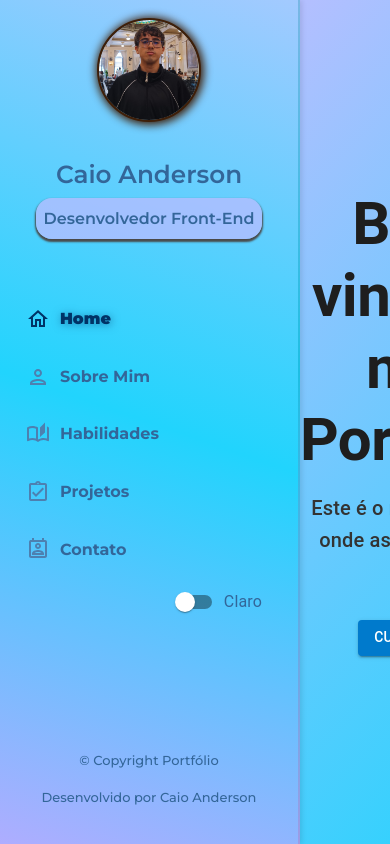
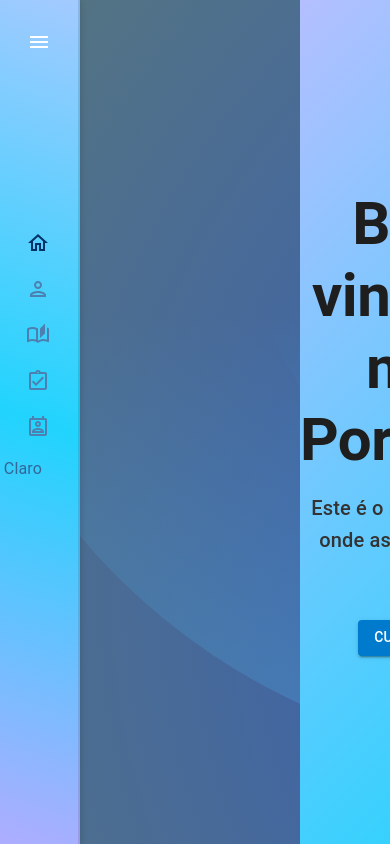
Before and after one commit to CaiooAnderson/CSS-training, a React (Create React App) app in the folder meu-portfolio/: page / in a window 390 px wide. Shown: the top 844 px of the page. Built offline with nearby package versions, Linux system fonts and the light colour scheme; the HTML template or start-up script is replaced by a standard one; a web font is replaced by a local one.

Commit message:
Responsividade na Sidebar.jsx

```diff
--- a/meu-portfolio/src/components/Sidebar.jsx
+++ b/meu-portfolio/src/components/Sidebar.jsx
@@ -1,4 +1,5 @@
-import React from 'react';
+import React, { useState, useEffect } from 'react';
+import { Zoom } from '@mui/material';
 import 'bootstrap/dist/css/bootstrap.min.css';
 import profilePic from '../assets/perfil-1.jpeg';
 import ThemeToggle from './ThemeToggle';
@@ -7,45 +8,77 @@ import PersonOutlinedIcon from '@mui/icons-material/PersonOutlined';
 import AutoStoriesOutlinedIcon from '@mui/icons-material/AutoStoriesOutlined';
 import AssignmentTurnedInOutlinedIcon from '@mui/icons-material/AssignmentTurnedInOutlined';
 import PermContactCalendarOutlinedIcon from '@mui/icons-material/PermContactCalendarOutlined';
+import MenuIcon from '@mui/icons-material/Menu';
 
 const Sidebar = ({ activeSection, setActiveSection }) => {
+  const [isOpen, setIsOpen] = useState(false);
+
+  const toggleSidebar = () => {
+    setIsOpen(!isOpen);
+  };
+
+  useEffect(() => {
+    const handleResize = () => {
+      if (window.innerWidth > 768) {
+        setIsOpen(true);
+      } else {
+        setIsOpen(false);
+      }
+    };
+
+    handleResize();
+
+    window.addEventListener('resize', handleResize);
+
+    return () => window.removeEventListener('resize', handleResize);
+  }, []);
+
   return (
-    <div className="sidebar">
+    <div className={`sidebar ${isOpen ? 'open' : 'closed'}`}>
+      <button className="menu-button" onClick={toggleSidebar}>
+        <MenuIcon />
+      </button>
+    <Zoom in={isOpen} timeout={500}>
       <div className='profile-section'>
         <img src={profilePic} alt="Perfil" className="profile-pic" />
-        <h2 className='titulo'>Caio Anderson</h2>
-        <p className='subtitulo'>Desenvolvedor Front-End</p>
+        {isOpen && (
+          <>
+            <h2 className='titulo'>Caio Anderson</h2>
+            <p className='subtitulo'>Desenvolvedor Front-End</p>
+          </>
+        )}
       </div>
+    </Zoom>
       <nav>
         <ul>
           <li>
             <button href='#home' className={activeSection === 'home' ? 'active' : ''} onClick={() => setActiveSection('home')}>
               <HomeOutlinedIcon className='icon' />
-              <p>Home</p>
+              {isOpen && <p>Home</p>}
             </button>
           </li>
           <li>
             <button className={activeSection === 'about' ? 'active' : ''} onClick={() => setActiveSection('about')}>
               <PersonOutlinedIcon className='icon' />
-              <p>Sobre Mim</p>
+              {isOpen && <p>Sobre Mim</p>}
             </button>
           </li>
           <li>
             <button className={activeSection === 'skills' ? 'active' : ''} onClick={() => setActiveSection('skills')}>
               <AutoStoriesOutlinedIcon className='icon' />
-              <p>Habilidades</p>
+              {isOpen && <p>Habilidades</p>}
             </button>
           </li>
           <li>
             <button className={activeSection === 'projects' ? 'active' : ''} onClick={() => setActiveSection('projects')}>
               <AssignmentTurnedInOutlinedIcon className='icon' />
-              <p>Projetos</p>
+              {isOpen && <p>Projetos</p>}
             </button>
           </li>
           <li>
             <button className={activeSection === 'contact' ? 'active' : ''} onClick={() => setActiveSection('contact')}>
               <PermContactCalendarOutlinedIcon className='icon' />
-              <p>Contato</p>
+              {isOpen && <p>Contato</p>}
             </button>
           </li>
         </ul>
@@ -53,10 +86,12 @@ const Sidebar = ({ activeSection, setActiveSection }) => {
           <ThemeToggle />
         </div>
       </nav>
+      <Zoom in={isOpen} timeout={300}>
       <div className='footer-sidebar'>
         <p>&copy; Copyright Portfólio</p>
         <p>Desenvolvido por Caio Anderson</p>
       </div>
+      </Zoom>
     </div>
   );
 };
--- a/meu-portfolio/src/styles.css
+++ b/meu-portfolio/src/styles.css
@@ -105,6 +105,17 @@ main {
   z-index: 1000;
   display: flex;
   flex-direction: column;
+  transition: width 0.3s ease;
+}
+
+.menu-button {
+  margin: auto;
+  background: none;
+  border: none;
+  color: white;
+  font-size: 1.5rem;
+  margin-bottom: 20px;
+  display: none;
 }
 
 .sidebar .titulo {
@@ -1189,3 +1200,51 @@ body.dark-mode .sidebar {
   align-items: center;
   justify-content: center;
 }
+
+
+@media (max-width: 768px) {
+  .sidebar.closed {
+    width: 80px;
+  }
+
+  .sidebar.open {
+    width: 100%;
+  }
+
+  .menu-button {
+    display: block;
+  }
+
+  .profile-pic {
+    width: 100px;
+    height: 100px;
+  }
+
+  .sidebar .titulo {
+    margin-top: 10px;
+  }
+
+  .sidebar nav ul {
+    margin: 0;
+  }
+
+  .sidebar nav ul li {
+    margin: 10px 0;
+  }
+
+  button p {
+    display: none;
+  }
+
+  .sidebar.open button p {
+    display: inline;
+  }
+
+  .footer-sidebar p {
+    display: none;
+  }
+
+  .sidebar.open .footer-sidebar p {
+    display: block;
+  }
+}
```
